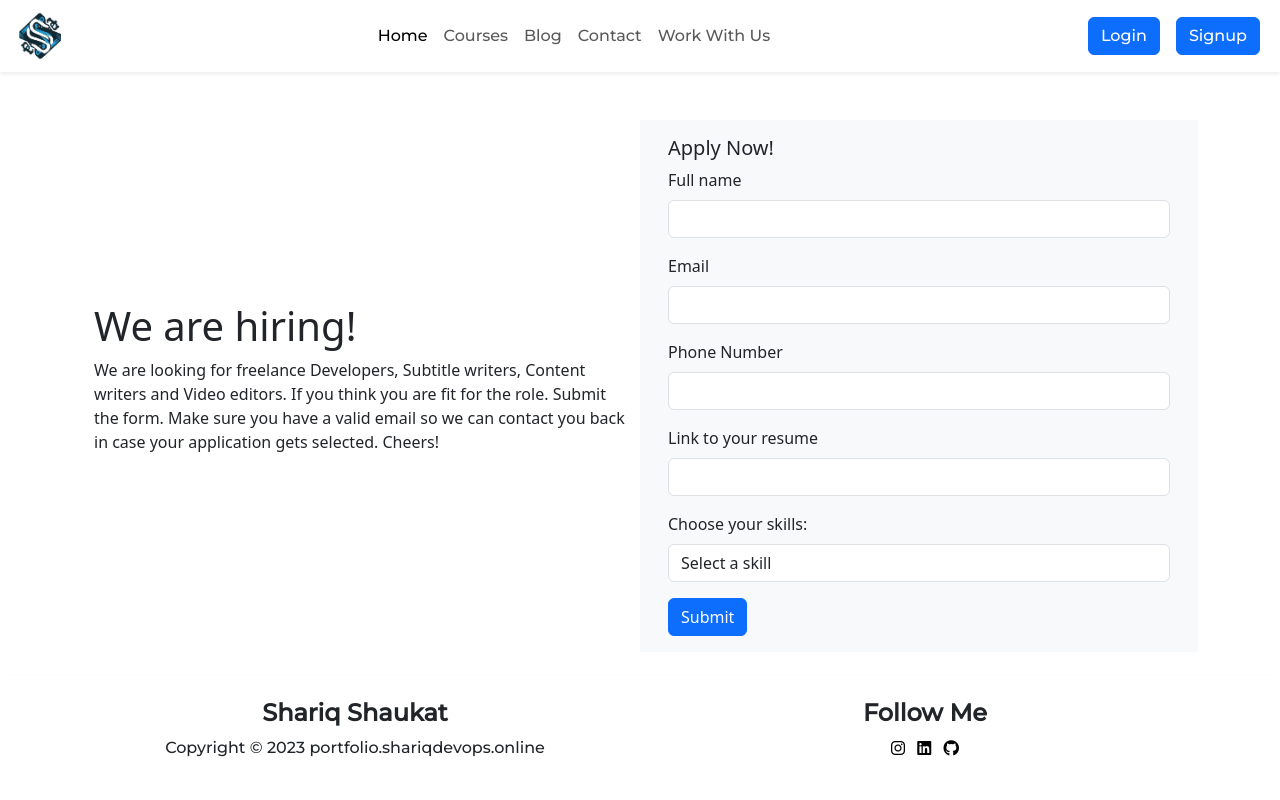
After one commit to shariqazeem/djangoblog, a Django app: page /apply/ in a window 1280 px wide. The commit adds this page. Run offline with Django 4.2, Linux system fonts and the light colour scheme; some web fonts are replaced.

Commit message:
added workwithus application form

```diff
--- a/myproject/myapp/admin.py
+++ b/myproject/myapp/admin.py
@@ -6,12 +6,13 @@ from .models import RCourse
 from .models import Caraousel
 from .models import Comment
 from .models import ImageModel
+from .models import Applicant
 
 class VideoAdmin(admin.ModelAdmin):
     list_display = ('title', 'course', 'order',)  # Specify the fields you want to display
     list_editable = ('order',)
 
-
+admin.site.register(Applicant)
 admin.site.register(Video, VideoAdmin)
 admin.site.register(RCourse)
 admin.site.register(Caraousel)
--- /dev/null
+++ b/myproject/myapp/forms.py
@@ -0,0 +1,9 @@
+# forms.py
+
+from django import forms
+from .models import Applicant
+
+class ApplicantForm(forms.ModelForm):
+    class Meta:
+        model = Applicant
+        fields = ['full_name', 'email', 'phone_number', 'resume_link', 'skills']
--- a/myproject/myapp/models.py
+++ b/myproject/myapp/models.py
@@ -45,3 +45,10 @@ class Comment(models.Model):
     text = models.TextField()
     created_at = models.DateTimeField(auto_now_add=True)
     username = models.CharField(max_length=100, default="Anonymous")
+
+class Applicant(models.Model):
+    full_name = models.CharField(max_length=100)
+    email = models.EmailField()
+    phone_number = models.CharField(max_length=20)
+    resume_link = models.URLField()
+    skills = models.CharField(max_length=50)
--- a/myproject/myapp/templates/base.html
+++ b/myproject/myapp/templates/base.html
@@ -41,7 +41,7 @@
                 <a class="nav-link" href="{% url 'contact' %}" style="font-family: 'Montserrat', sans-serif;">Contact</a>
               </li>
               <li class="nav-item">
-                <a class="nav-link" href="#" style="font-family: 'Montserrat', sans-serif;">Work With Us</a>
+                <a class="nav-link" href="{% url 'workwithus' %}" style="font-family: 'Montserrat', sans-serif;">Work With Us</a>
               </li>
             </ul>
             {% if user.is_authenticated %}
--- a/myproject/myapp/templates/contact.html
+++ b/myproject/myapp/templates/contact.html
@@ -1,4 +1,5 @@
 {% extends "base.html" %}
+{% block title %}Contact Us - Shariq Shaukat{% endblock title %}
 {% load static %}
 
 
@@ -8,7 +9,7 @@
 <div class="min-vh-100 d-flex justify-content-center align-items-center">
     <div class="w-100 shadow" style="background-color: #f2f2f2; height: 350px; display: flex; flex-direction: column; justify-content: center;">
         <h2 class="text-center fs-1 mb-4" style="font-family: 'Alumni Sans Collegiate One', sans-serif;">Feel free to Contact me</h2>
-        <img style="height: 185px; width: 150px; border-radius: 50%; margin: 0 auto; " src="{{ image.image.url }}" alt="Caraousel Image">
+        <img style="height: 150px; width: 150px; border-radius: 50%; margin: 0 auto; " src="{{ image.image.url }}" alt="Caraousel Image">
         <ul class="list-unstyled list-inline social-icons text-center mt-4">
             <li class="list-inline-item mx-4">
               <a href="https://www.instagram.com/itx_shariq" target="_blank" title="Instagram">
--- a/myproject/myapp/templates/courses.html
+++ b/myproject/myapp/templates/courses.html
@@ -1,5 +1,5 @@
 {% extends "base.html" %}
-
+{% block title %}Premium Courses - Shariq Shaukat{% endblock title %}
 {% block body%}
 <h2 class="fs-2 text-primary fw-semibold text-center justify-content-center m-4">Premium Courses</h2>
 
--- a/myproject/myapp/templates/login.html
+++ b/myproject/myapp/templates/login.html
@@ -23,7 +23,7 @@
             <input id="username" name="username" class="form-control" type="text" placeholder="Enter your Username" required>
           </div>
           <div class="mb-3">
-            <input id="password" name="password" class="form-control" type="password" placeholder="Password" required>
+            <input id="password" name="password" class="form-control" type="password" placeholder="Password" pattern=".{8,}" title="Password must be at least 8 characters" required>
           </div>
           <button class="btn btn-primary my-2 w-100" type="submit">Login</button>
         </form>
--- a/myproject/myapp/templates/signup.html
+++ b/myproject/myapp/templates/signup.html
@@ -26,7 +26,7 @@
                 <input id="email" name="email" class="form-control" type="email" placeholder="Email address" required>
               </div>
               <div class="mb-3">
-                <input id="password" name="password" class="form-control" type="password" placeholder="Password" required>
+                <input id="password" name="password" class="form-control" type="password" placeholder="Password" pattern=".{8,}" title="Password must be at least 8 characters" required>
               </div>
               <div class="mb-3">
                 <input id="cpassword" name="cpassword" class="form-control" type="password" placeholder="Confirm Password" required>
--- /dev/null
+++ b/myproject/myapp/templates/workwithus.html
@@ -0,0 +1,58 @@
+{% extends "base.html" %}
+{% block title %}Apply Now - Shariq Shaukat{% endblock title %}
+{% load static %}
+
+
+</style>
+
+{% block body %}
+
+<div class="container row m-auto mt-5">
+    <div class="col-md-6 m-auto text-center text-lg-start">
+      <h1 class="">We are hiring!</h1>
+      <p>We are looking for freelance Developers, Subtitle writers, Content writers and Video editors. If you think you are fit for the role. Submit the form. Make sure you have a valid email so we can contact you back in case your application gets selected. Cheers!</p>
+    </div>
+    <!-- This div is hidden in smaller screens -->
+
+    <div class="col-md-6 m-auto bg-light">
+        <form class="m-3" method="post" action="{% url 'apply_now' %}">
+            {% csrf_token %}
+            <h4 class="fs-5">Apply Now!</h4>
+            <div class="mb-3">
+              <label for="fname" class="form-label">Full name</label>
+              <input type="text" class="form-control" id="fname" name="full_name">
+            </div>
+            <div class="mb-3">
+              <label for="email" class="form-label">Email</label>
+              <input type="text" class="form-control" id="email" name="email">
+            </div>
+            <div class="mb-3">
+              <label for="phone" class="form-label">Phone Number</label>
+              <input type="tel" class="form-control" id="phone" name="phone_number">
+            </div>
+            <div class="mb-3">
+              <label for="resume" class="form-label">Link to your resume</label>
+              <input type="text" class="form-control" id="resume" name="resume_link">
+            </div>
+            <div class="mb-3">
+              <label for="skills" class="form-label">Choose your skills:</label>
+              <select id="skills" name="skills" class="form-control" required>
+                <option value="" selected disabled>Select a skill</option>
+                <option value="Subtitle Writer">Subtitle Writer</option>
+                <option value="Content Writer">Content Writer</option>
+                <option value="Video Editor">Video Editor</option>
+                <option value="MERN Dev">MERN Dev</option>
+                <option value="Python Dev">Python Dev</option>
+                <option value="PHP Dev">PHP Dev</option>
+                <option value="JavaScript Dev">JavaScript Dev</option>
+                <option value="Java Dev">Java Dev</option>
+              </select>
+            </div>
+
+            <button type="submit" class="btn btn-primary">Submit</button>
+          </form>
+    </div>
+
+  </div>
+
+{% endblock body %}
--- a/myproject/myapp/views.py
+++ b/myproject/myapp/views.py
@@ -4,6 +4,7 @@ from django.contrib.auth import authenticate, login, logout
 from django.contrib import messages
 from .models import RCourse, Caraousel, Comment, ImageModel, Video
 from django.http import HttpResponse, JsonResponse
+from .forms import ApplicantForm
 
 # Create your views here.
 def index(request):
@@ -131,3 +132,18 @@ def add_comment(request):
 def ContactPage(request):
     image = ImageModel.objects.first()
     return render(request, 'contact.html',{'image':image})
+
+def WorkWithUsPage(request):
+    return render(request, 'workwithus.html')
+
+def apply_now(request):
+    if request.method == 'POST':
+        form = ApplicantForm(request.POST)
+        if form.is_valid():
+            form.save()  # Save the data to the database
+            # Redirect to a success page or do something else
+            return render(request, 'workwithus.html')
+
+    else:
+        form = ApplicantForm()
+    return render(request, 'workwithus.html', {'form': form})
--- a/myproject/myproject/urls.py
+++ b/myproject/myproject/urls.py
@@ -21,7 +21,6 @@ from django.conf import settings
 from django.conf.urls.static import static
 from myapp import views
 
-
 urlpatterns = [
     path('admin/', admin.site.urls),
     path('',views.index,name='index'),
@@ -35,6 +34,9 @@ urlpatterns = [
     path('playlist/<str:course_title>/', views.playlist_page, name='playlist_page'),
     path('video/<int:video_id>/', views.video_detail, name='video_detail'),
     path('video_detail/<int:video_id>/', views.video_detail, name='video_detail'),
+    path('workwithus/', views.WorkWithUsPage, name='workwithus'),
+    path('apply/', views.apply_now, name='apply_now'),
+
 
 
 
```
Also changed, not shown: myproject/db.sqlite3, myproject/media/images/profile-pic.png (added), myproject/myapp/migrations/0004_applicant.py (added).
